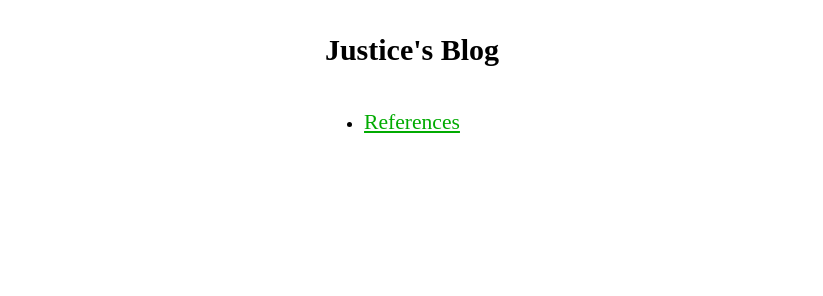
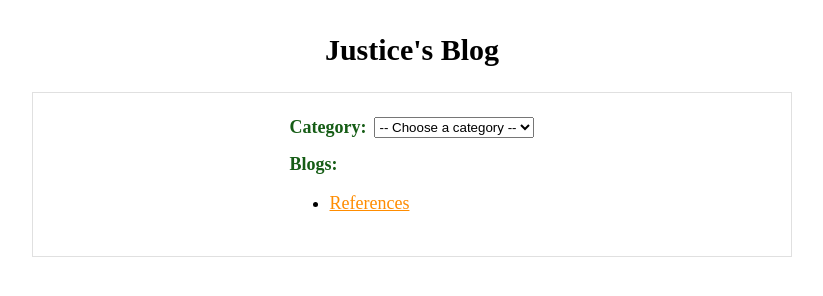
Before and after one commit to sincerelyjustice/blog, a React app: page / in a window 1280 px wide. Shown: the whole page, without its empty margins (228-1051 px from the left). Built offline with nearby package versions, Linux system fonts and the light colour scheme.

Commit message:
feat: blog categories/tags, mostly style-related misc.

```diff
--- a/lib/string/index.js
+++ b/lib/string/index.js
@@ -1,5 +1,11 @@
 const isEmpty = (string) => {
   return string === '';
+};
+
+const capitalize = (word) => {
+  if (!isEmpty(word)) {
+    return word.charAt(0).toUpperCase() + word.slice(1);
+  } else return word;
 };
 
 const csvToArray = (csv) => {
@@ -31,6 +37,7 @@ const replaceIfNotEscaped = (text, pattern, replacement) => {
 
 module.exports = {
   isEmpty,
+  capitalize,
   csvToArray,
   isEscaped,
   replaceIfNotEscaped,
--- /dev/null
+++ b/lib/web/html.js
@@ -0,0 +1,6 @@
+export const getSelectedValue = (selectElement) => {
+  const selectedOption = selectElement.options[selectElement.selectedIndex];
+  console.log(selectedOption.value);
+  console.log(selectedOption)
+  return selectedOption.value;
+};
--- a/src/app/components/layout/index.module.css
+++ b/src/app/components/layout/index.module.css
@@ -8,6 +8,11 @@
 
 .pageContainer {
   width: 60%;
+  display: flex;
+  flex-direction: column;
+  justify-content: center;
+  align-items: center;
+  border: 1px solid var(--dark-white);
 }
 
 @media (max-width: 1000px) {
--- a/src/app/components/markdown/index.js
+++ b/src/app/components/markdown/index.js
@@ -15,16 +15,25 @@ const helpers = {
       {...props}
     />
   ),
+  getCustomLinks: ({ className, ...props }) => (
+    <a className={gatherClasses(className, styles.link)} {...props} />
+  ),
 };
 
 const Markdown = ({ children }) => {
-  const { getCustomCodeBlock, getCustomCode, getCustomBlockQuote } = helpers;
+  const {
+    getCustomCodeBlock,
+    getCustomCode,
+    getCustomBlockQuote,
+    getCustomLinks,
+  } = helpers;
   return (
     <ReactMarkdown
       components={{
         pre: getCustomCodeBlock,
         code: getCustomCode,
         blockquote: getCustomBlockQuote,
+        a: getCustomLinks,
       }}
       remarkPlugins={[remarkGfm]}
     >
--- a/src/app/components/markdown/index.module.css
+++ b/src/app/components/markdown/index.module.css
@@ -1,8 +1,15 @@
+@import url('../../styles/theme.module.css');
+
 .blockquote {
+  margin-left: 0;
   padding-left: 1rem;
-  border-left: 2px solid;
+  border-left: 2px solid var(--dark-orange);
 }
 
-.codeBlock {
-  border-radius: 25%;
+.link {
+  color: var(--orange);
 }
+
+.link:hover {
+  color: var(--dark-orange);
+}
--- a/src/app/pages/blog/index.js
+++ b/src/app/pages/blog/index.js
@@ -23,6 +23,7 @@ const BlogPage = () => {
   }, [blog, navigate]);
 
   return blog ? (
+    <div className={styles.blogContainer}>
       <article className={styles.blog}>
         <h1 className={styles.blogTitle}>{blog.title}</h1>
         <small>{new Date(blog.timestamp).toLocaleDateString('en-GB')}</small>
@@ -31,6 +32,7 @@ const BlogPage = () => {
           <Markdown>{blog.content}</Markdown>
         </main>
       </article>
+    </div>
   ) : null;
 };
 
--- a/src/app/pages/blog/index.module.css
+++ b/src/app/pages/blog/index.module.css
@@ -1,8 +1,11 @@
 @import url('../../styles/theme.module.css');
+
+.blogContainer {
+  width: 100%;
+}
 
 .blog {
   padding: 0.5rem 2rem;
-  border: 1px solid #E0E0E0;
 }
 
 .blogTitle {
--- a/src/app/pages/home/index.js
+++ b/src/app/pages/home/index.js
@@ -1,19 +1,55 @@
+import { useState } from 'react';
 import { Link } from 'react-router-dom';
+import { capitalize } from 'lib/string';
+import { getSelectedValue } from 'lib/web/html';
 import { getBlogPath } from '../../../config/theme/selectors';
 import { useBlogsContext } from '../../context/blogs';
+import { getAllTags } from '../../utility/blogs';
 import styles from './index.module.css';
 
 const HomePage = () => {
   const { blogs } = useBlogsContext();
+  const [selectedTag, setSelectedTag] = useState(null);
+
+  const tags = getAllTags(blogs);
+
+  const handleTagSelection = (e) => {
+    const selectElement = e.target;
+    const selectedValue = getSelectedValue(selectElement);
+    if (tags.includes(selectedValue)) {
+      setSelectedTag(selectedValue);
+    } else {
+      setSelectedTag(null);
+    }
+  };
+
+  const getMatchingBlogs = () => {
+    if (selectedTag)
+      return blogs.filter((blog) => blog.tags.includes(selectedTag));
+    else return blogs;
+  };
+
   return (
-    <div className={styles.listContainer}>
-      <ul className={styles.blogsList}>
-        {blogs.map((blog) => (
-          <li key={blog.title}>
-            <Link to={getBlogPath(blog.path)}>{blog.title}</Link>
-          </li>
-        ))}
-      </ul>
+    <div className={styles.homeContainer}>
+      <label className={styles.selectGroup}>
+        <strong>Category:</strong>
+        <select onChange={handleTagSelection}>
+          <option>-- Choose a category --</option>
+          {tags.map((tag) => (
+            <option value={tag} key={tag}>{capitalize(tag)}</option>
+          ))}
+        </select>
+      </label>
+      <div className={styles.blogsGroup}>
+        <strong>Blogs:</strong>
+        <ul>
+          {getMatchingBlogs().map((blog) => (
+            <li key={blog.title}>
+              <Link to={getBlogPath(blog.path)}>{blog.title}</Link>
+            </li>
+          ))}
+        </ul>
+      </div>
     </div>
   );
 };
--- a/src/app/pages/home/index.module.css
+++ b/src/app/pages/home/index.module.css
@@ -1,22 +1,39 @@
-.listContainer {
-  display: flex;
-  justify-content: center;
-  align-items: center;
+@import url('../../styles/theme.module.css');
+
+.homeContainer {
+  display: inline-flex;
+  flex-direction: column;
+  padding: 1.5rem 2rem;
 }
 
-.blogsList {
+.selectGroup {
+  display: flex;
+  gap: 0.5rem;
+}
+
+.selectGroup strong {
+  color: var(--dark-green);
+}
+
+.blogsGroup {
+  margin-top: 1rem;
+}
+
+.blogsGroup strong {
+  color: var(--dark-green);
+  grid-column: auto;
+}
+
+.blogsGroup ul {
   display: flex;
   flex-direction: column;
-  margin-left: 0;
-  padding-left: 0;
   gap: 0.5rem
 }
 
-.blogsList a {
-  color: #01ab01;
-  font-size: larger;
+.blogsGroup a {
+  color: var(--orange);
 }
 
-.blogsList a:hover {
-  color: #165d16;
+.blogsGroup a:hover {
+  color: var(--dark-orange);
 }
--- a/src/app/pages/not-found/index.js
+++ b/src/app/pages/not-found/index.js
@@ -1,8 +1,9 @@
 import { getNotFoundMessage } from '../../../config/theme/selectors';
+import styles from './index.module.css';
 
 const NotFoundPage = () => {
   return (
-    <div>
+    <div className={styles.notFoundContainer}>
       <p>{getNotFoundMessage()}</p>
     </div>
   );
--- /dev/null
+++ b/src/app/pages/not-found/index.module.css
@@ -0,0 +1,7 @@
+@import url('../../styles/theme.module.css');
+
+.notFoundContainer {
+  margin: 1rem;
+  padding: 1rem;
+  border: 2px solid var(--error);
+}
--- a/src/app/styles/theme.module.css
+++ b/src/app/styles/theme.module.css
@@ -1,5 +1,9 @@
 :root {
   --light-green: #01ab01;
   --dark-green: #165d16;
+  --orange: #ff8c00;
+  --dark-orange: #d77600;
   --light-white: #f5f5f5;
+  --dark-white: #e0e0e0;
+  --error: #b80303;
 }
--- /dev/null
+++ b/src/app/utility/blogs.js
@@ -0,0 +1,9 @@
+import { removeDuplicates } from "lib/array";
+
+export const getAllTags = (blogs) => {
+  const allTags = [];
+  for (const blog of blogs) {
+    allTags.push(...blog.tags)
+  }
+  return removeDuplicates(allTags);
+};
--- a/src/config/theme/theme.json
+++ b/src/config/theme/theme.json
@@ -15,6 +15,6 @@
   "messages": {
     "loading": "Loading...",
     "blogsError": "Oops. Something went wrong when fetching the blogs.",
-    "404": "We couldn't find the resource you were looking for."
+    "404": "Oops. We could not find the resource you were looking for."
   }
 }
```
Lines whose indentation alone changed are shown as unchanged.
